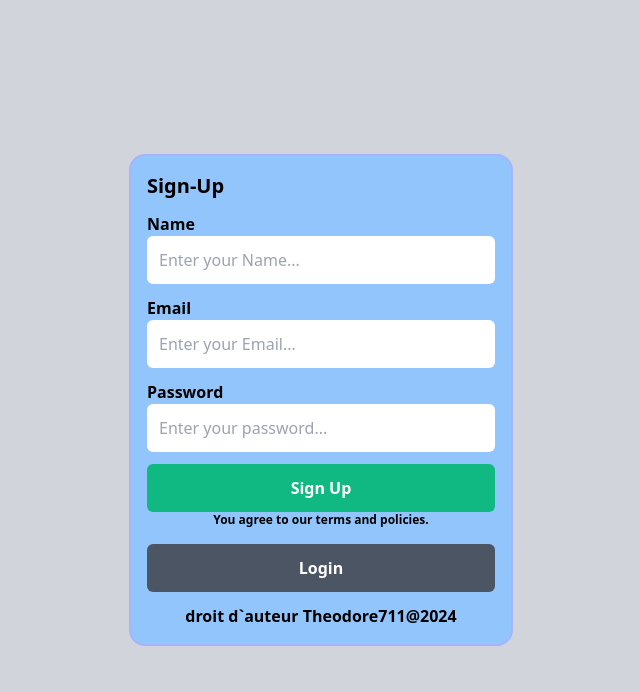
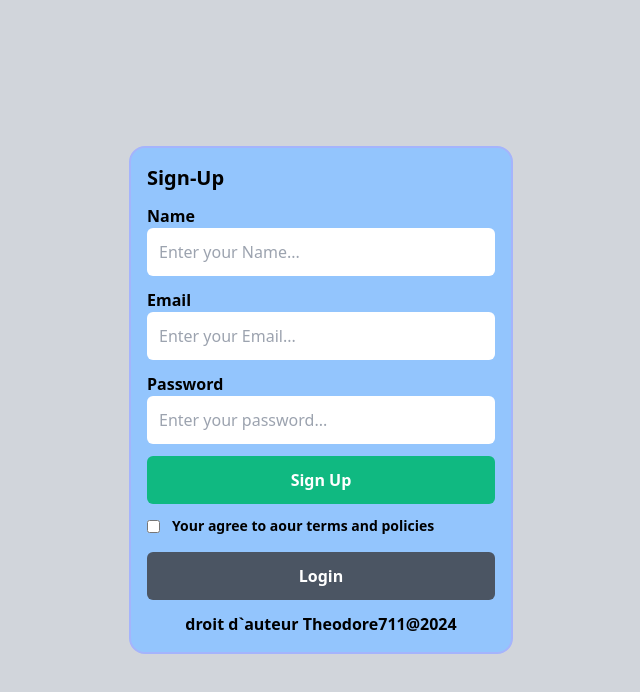
Before and after one commit to judev711/vercel-App, a React (Vite) app: page /Register in a window 1280 px wide. Shown: the top 692 px of the page, without its empty margins (319-959 px from the left). Built offline with nearby package versions, Linux system fonts and the light colour scheme.

Commit message:
update checkbox

```diff
--- a/src/Login.jsx
+++ b/src/Login.jsx
@@ -75,9 +75,12 @@ function Login() {
                   Login
                 </button>
               </Link>
-              <p className="text-sm font-bold text-center">
-                Your agree to aour terms and policies{" "}
-              </p>
+              <div className="flex items-center  gap-3 mt-3">
+                <input type="checkbox" />
+                <p className="text-sm font-bold text-center">
+                  Your agree to aour terms and policies{" "}
+                </p>
+              </div>
             </div>
             <Link to="/register">
               <button className="bg-gray-600 w-[100%] text-white  text-xl text-center font-bold p-3 rounded-md hover:bg-amber-200 hover:text-black  ">
--- a/src/Register.jsx
+++ b/src/Register.jsx
@@ -87,9 +87,12 @@ function Register() {
               >
                 Sign Up
               </button>
-              <p className="text-xs font-extrabold text-center ">
-                You agree to our terms and policies.
-              </p>
+              <div className="flex items-center  gap-3 mt-3">
+                <input type="checkbox" />
+                <p className="text-sm font-bold text-center">
+                  Your agree to aour terms and policies{" "}
+                </p>
+              </div>
             </div>
             <Link to="/">
               <button
```
